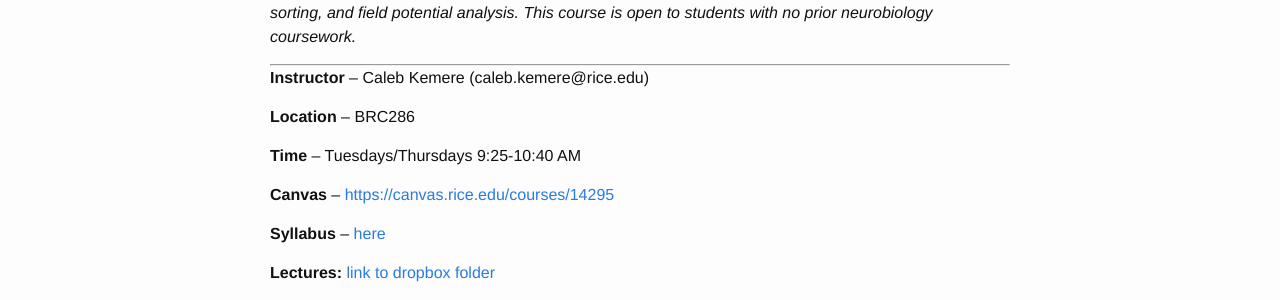
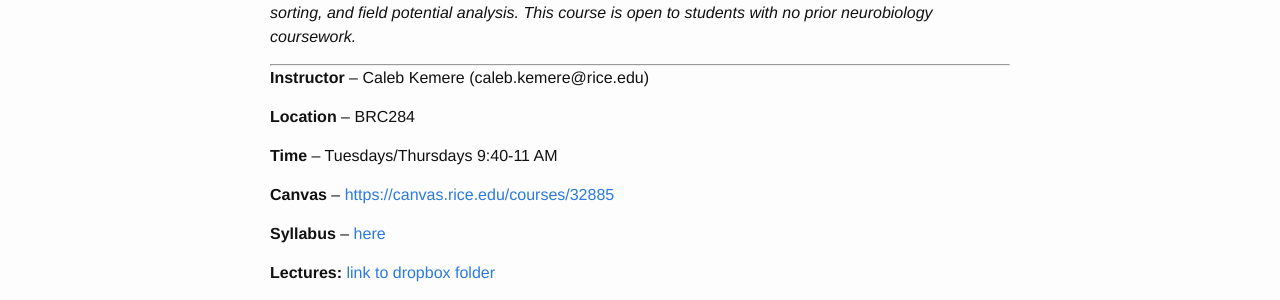
Before and after one commit to elec548/elec548.github.io, a Jekyll site: the page built from index.md, in a window 1280 px wide. Shown: the part 496-796 px from the top of the page. Built offline with Jekyll 4.4.1, drawn with Linux system fonts in a browser that asks for light colours.

Commit message:
Updated for 2020

```diff
--- a/index.md
+++ b/index.md
@@ -35,11 +35,11 @@ analysis. This course is open to students with no prior neurobiology coursework.
 
 **Instructor** -- Caleb Kemere (caleb.kemere@rice.edu)
 
-**Location** -- BRC286
+**Location** -- BRC284
 
-**Time** -- Tuesdays/Thursdays 9:25-10:40 AM
+**Time** -- Tuesdays/Thursdays 9:40-11 AM
 
-**Canvas** -- [https://canvas.rice.edu/courses/14295](https://canvas.rice.edu/courses/22663)
+**Canvas** -- [https://canvas.rice.edu/courses/32885](https://canvas.rice.edu/courses/32885)
 
 **Syllabus** -- [here](/syllabus.html)
 
```
